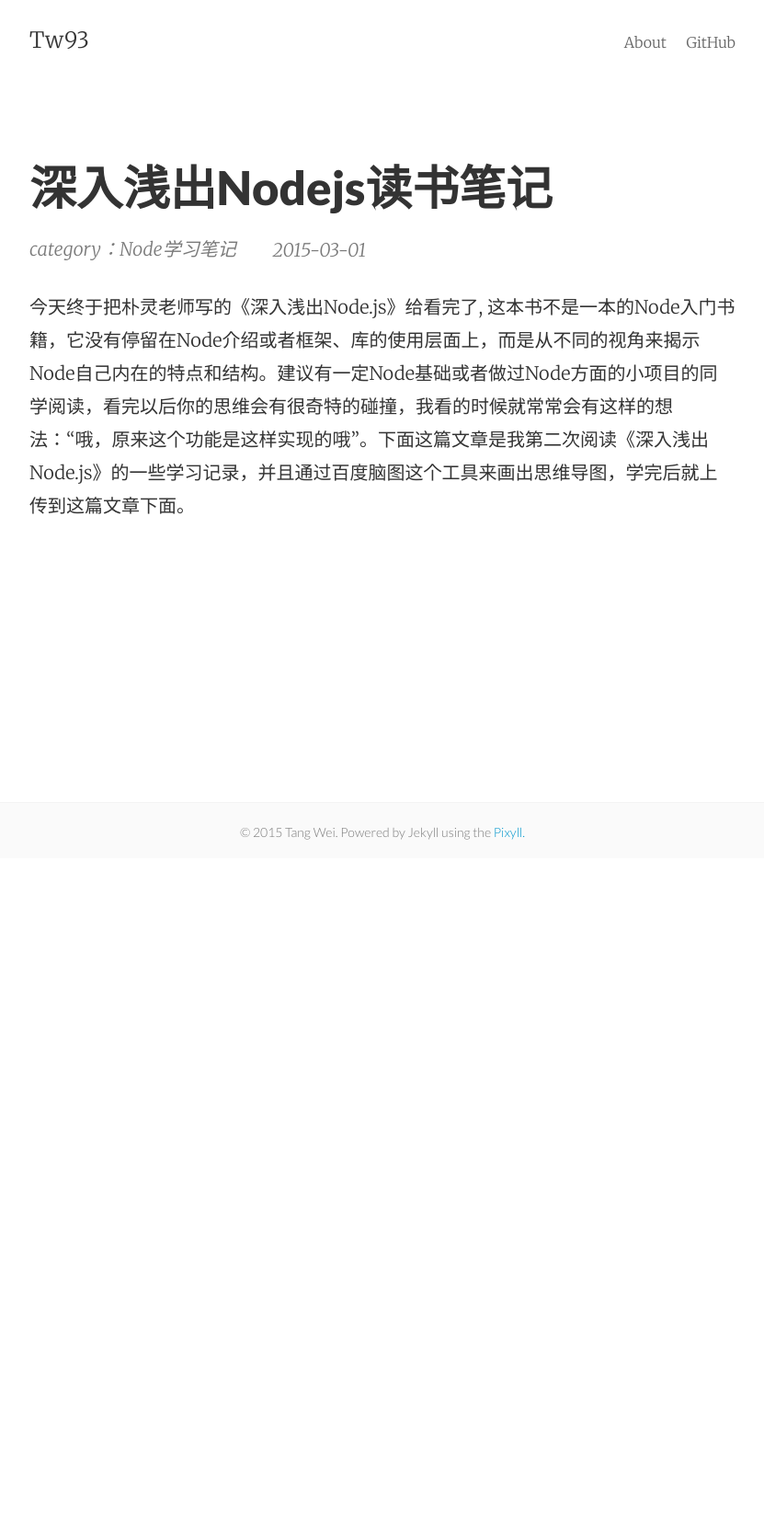
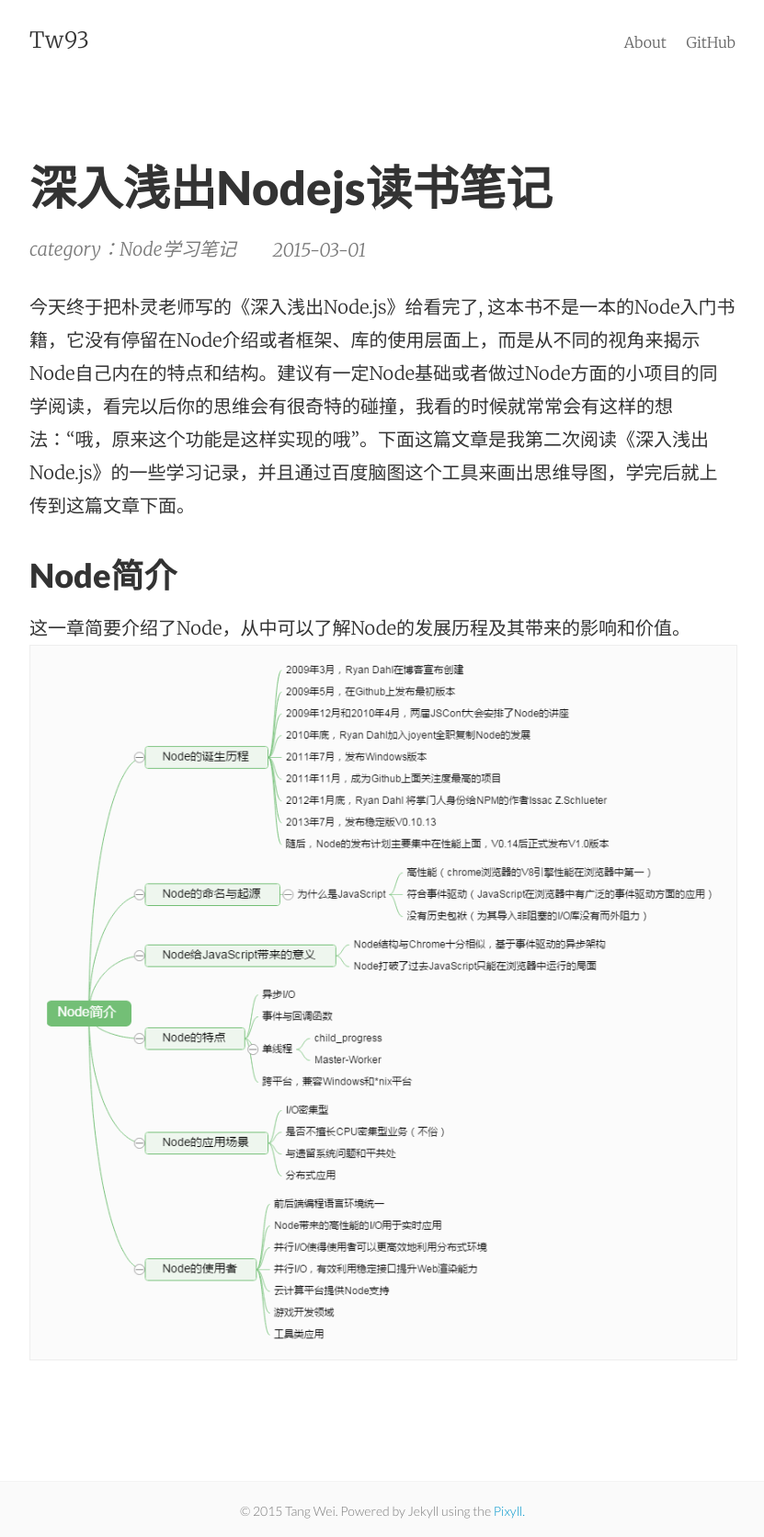
Before and after one commit to tw93/tw93.github.io, a Jekyll site: the page built from _posts/2015-03-01-shen-ru-qian-chu-nodejs-reading-mind-map.md, in a window 1280 px wide. Shown: the whole page at 92% size, without its empty margins (224-1055 px from the left). Built offline with Jekyll 4.4.1, drawn with Linux system fonts in a browser that asks for light colours; before the commit the page ends 933 px from its top, so only the background shows below that.

Commit message:
增加了第一章的思维导图

```diff
--- a/_posts/2015-03-01-shen-ru-qian-chu-nodejs-reading-mind-map.md
+++ b/_posts/2015-03-01-shen-ru-qian-chu-nodejs-reading-mind-map.md
@@ -7,3 +7,8 @@ categories: Node学习笔记
 ---
 
 今天终于把朴灵老师写的《深入浅出Node.js》给看完了, 这本书不是一本的Node入门书籍，它没有停留在Node介绍或者框架、库的使用层面上，而是从不同的视角来揭示Node自己内在的特点和结构。建议有一定Node基础或者做过Node方面的小项目的同学阅读，看完以后你的思维会有很奇特的碰撞，我看的时候就常常会有这样的想法：“哦，原来这个功能是这样实现的哦”。下面这篇文章是我第二次阅读《深入浅出Node.js》的一些学习记录，并且通过百度脑图这个工具来画出思维导图，学完后就上传到这篇文章下面。
+
+###Node简介
+
+这一章简要介绍了Node，从中可以了解Node的发展历程及其带来的影响和价值。
+![Node简介](http://tw93.github.io/images/Node1.png)
```
Also changed, not shown: images/Node1.png (added).
